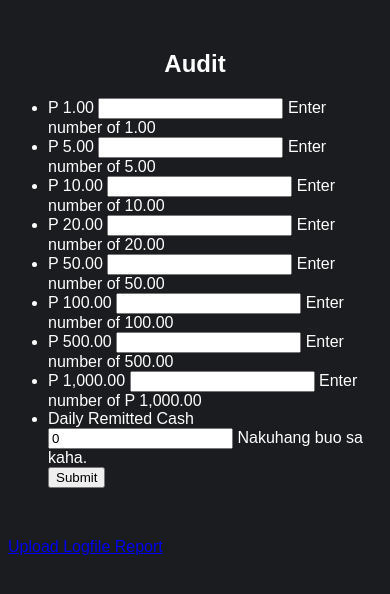
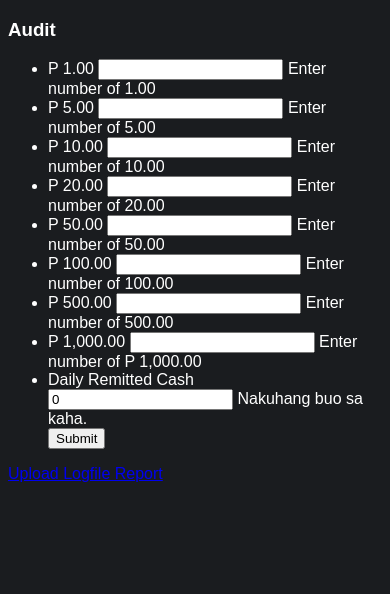
Before and after one commit to bullyliit/zb_beta, a plain HTML site: page index.html in a window 390 px wide. Drawn offline with Linux system fonts and the light colour scheme.

Commit message:
Starting to integrate responsive web layout to form

```diff
--- a/index.html
+++ b/index.html
@@ -9,8 +9,9 @@
   </head>
   <body>
   <div id="auditForm">
+    <div class="wrapper">
+        <h3 id="auditTitle">Audit</h3>
         <form class="kaha-audit">
-        <h1 id="auditTitle">Audit</h1>
           <ul>
             <li>
               <label for="piso">P 1.00</label>
@@ -63,6 +64,7 @@
           </ul>
         </form>
     </div>
+  </div>
   <a href="https://www.dropbox.com/request/heWHU4HaPU2Lo8o22DcS">Upload Logfile Report</a>
 </body>
 </html>
--- a/styles.css
+++ b/styles.css
@@ -9,15 +9,3 @@ body{
   font-family: sans-serif;
   color: #ffffff;
 }
-
-.kaha-audit{
-  margin: 50px auto;
-}
-
-.kaha-audit h1{
-  display: block;
-  text-align: center;
-  padding: 0;
-  margin: 0px 0px 20px 0px;
-  font-size: x-large;
-}
```
Lines whose indentation alone changed are shown as unchanged.
